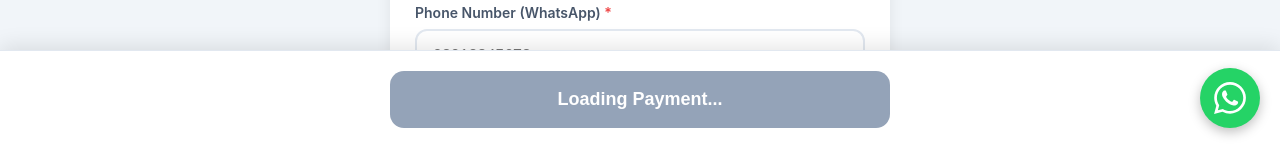
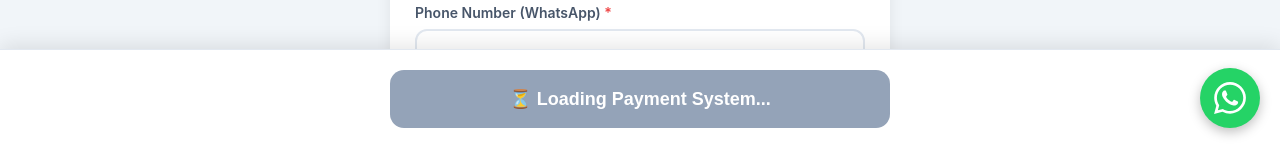
Before and after one commit to okivictor01-bit/OKcharge-, a Next.js app: page /rent in a window 1280 px wide. Shown: the part 652-798 px from the top of the page. Built offline with nearby package versions, Linux system fonts and the light colour scheme.

Commit message:
Update page.tsx

```diff
--- a/app/rent/page.tsx
+++ b/app/rent/page.tsx
@@ -3,6 +3,12 @@
 import { useState, useEffect } from 'react';
 import { supabase } from '@/lib/supabase';
 import { useRouter } from 'next/navigation';
+
+declare global {
+  interface Window {
+    PaystackPop: any;
+  }
+}
 
 export default function RentPage() {
   const router = useRouter();
@@ -10,8 +16,9 @@ export default function RentPage() {
   const [formData, setFormData] = useState({ name: '', phone: '', email: '' });
   const [agreeTerms, setAgreeTerms] = useState(false);
   const [loading, setLoading] = useState(false);
-  const [paystackScriptLoaded, setPaystackScriptLoaded] = useState(false);
+  const [paystackReady, setPaystackReady] = useState(false);
   const [selectedDuration, setSelectedDuration] = useState('1');
+  const [retryCount, setRetryCount] = useState(0);
 
   const prices: Record<string, number> = {
     '1': 100,
@@ -22,19 +29,45 @@ export default function RentPage() {
 
   const currentPrice = prices[duration] || 100;
 
+  // Load Paystack script with retry logic
   useEffect(() => {
-    if (typeof window !== 'undefined') {
+    const loadPaystack = () => {
+      // Remove existing script if any
+      const existing = document.getElementById('paystack-script');
+      if (existing) existing.remove();
+
       const script = document.createElement('script');
+      script.id = 'paystack-script';
       script.src = 'https://js.paystack.co/v1/inline.js';
       script.async = true;
-      script.onload = () => setPaystackScriptLoaded(true);
-      document.body.appendChild(script);
+      script.onload = () => {
+        if (window.PaystackPop) {
+          setPaystackReady(true);
+        } else {
+          // Script loaded but PaystackPop not available, retry
+          setTimeout(() => {
+            if (window.PaystackPop) {
+              setPaystackReady(true);
+            } else {
+              setRetryCount(prev => prev + 1);
+            }
+          }, 1000);
+        }
+      };
+      script.onerror = () => {
+        console.error('Paystack script failed to load');
+        setRetryCount(prev => prev + 1);
+      };
+      document.head.appendChild(script);
+    };
 
-      return () => {
-        document.body.removeChild(script);
-      };
-    }
-  }, []);
+    loadPaystack();
+
+    return () => {
+      const existing = document.getElementById('paystack-script');
+      if (existing) existing.remove();
+    };
+  }, [retryCount]);
 
   const handleDurationSelect = (time: string) => {
     setDuration(time);
@@ -54,13 +87,20 @@ export default function RentPage() {
       return;
     }
 
+    // Check if Paystack is ready
+    if (!window.PaystackPop) {
+      alert('Payment system is still loading. Please wait a moment and try again.');
+      setRetryCount(prev => prev + 1);
+      return;
+    }
+
     setLoading(true);
 
     const reference = `OKCHARGE_${Date.now()}_${Math.floor(Math.random() * 1000)}`;
     const ticketCode = `TKT-${Math.floor(100000 + Math.random() * 900000)}`;
 
     try {
-      const handler = (window as any).PaystackPop?.setup({
+      const handler = window.PaystackPop.setup({
         key: 'pk_live_9dd06423b57f6a6f6927e3ea2e28a101baa01fba',
         email: formData.email || formData.phone + '@okcharge.local',
         amount: currentPrice * 100,
@@ -77,11 +117,9 @@ export default function RentPage() {
           ]
         },
         callback: async function(response: any) {
-          console.log('Payment successful:', response);
-
-          // Try to save to database (but don't block if it fails)
+          // Payment successful - save to database
           try {
-            const { error } = await supabase.from('rentals').insert({
+            await supabase.from('rentals').insert({
               ticket_code: ticketCode,
               customer_name: formData.name,
               customer_phone: formData.phone,
@@ -92,36 +130,26 @@ export default function RentPage() {
               status: 'active',
               started_at: new Date().toISOString()
             });
-
-            if (error) {
-              console.error('Database error:', error.message);
-            }
           } catch (dbError) {
-            console.error('Failed to save rental:', dbError);
+            console.error('Database save failed:', dbError);
+            // Continue anyway - payment was successful
           }
 
-          // Always redirect to success page
+          // Redirect to success page
           setLoading(false);
-          setTimeout(() => {
-            router.push(`/rent/success?ref=${response.reference}&ticket=${ticketCode}`);
-          }, 300);
+          router.push(`/rent/success?ref=${response.reference}&ticket=${ticketCode}`);
         },
         onClose: function() {
+          setLoading(false);
           alert('Payment window closed. Please try again.');
-          setLoading(false);
         }
       });
 
-      if (handler) {
-        handler.openIframe();
-      } else {
-        alert('Payment system is loading. Please try again in a moment.');
-        setLoading(false);
-      }
+      handler.openIframe();
     } catch (error) {
-      console.error('Payment error:', error);
-      alert('An error occurred. Please try again.');
+      console.error('Paystack error:', error);
       setLoading(false);
+      alert('Payment system error. Please refresh the page and try again.');
     }
   };
 
@@ -348,23 +376,24 @@ export default function RentPage() {
         borderTop: '1px solid #e2e8f0'
       }}>
         <button
+          type="submit"
           onClick={(e) => {
             const form = document.querySelector('form');
-            if (form) form.dispatchEvent(new Event('submit', { cancelable: true, bubbles: true }));
+            if (form) form.requestSubmit();
           }}
-          disabled={loading || !paystackScriptLoaded}
+          disabled={loading || !paystackReady}
           style={{
             width: '100%',
             maxWidth: '500px',
             padding: '18px 24px',
-            background: loading || !paystackScriptLoaded ? '#94a3b8' : 'linear-gradient(135deg, #10b981 0%, #059669 100%)',
+            background: loading || !paystackReady ? '#94a3b8' : 'linear-gradient(135deg, #10b981 0%, #059669 100%)',
             color: 'white',
             border: 'none',
             borderRadius: '14px',
             fontSize: '18px',
             fontWeight: '700',
-            cursor: loading || !paystackScriptLoaded ? 'not-allowed' : 'pointer',
-            boxShadow: loading || !paystackScriptLoaded ? 'none' : '0 6px 20px rgba(16, 185, 129, 0.4)',
+            cursor: loading || !paystackReady ? 'not-allowed' : 'pointer',
+            boxShadow: loading || !paystackReady ? 'none' : '0 6px 20px rgba(16, 185, 129, 0.4)',
           }}
         >
           {loading ? (
@@ -379,8 +408,8 @@ export default function RentPage() {
               }} />
               Processing...
             </span>
-          ) : !paystackScriptLoaded ? (
-            'Loading Payment...'
+          ) : !paystackReady ? (
+            '⏳ Loading Payment System...'
           ) : (
             <span style={{ display: 'flex', alignItems: 'center', justifyContent: 'center', gap: '8px' }}>
               Pay ₦{currentPrice} & Rent Now
```
